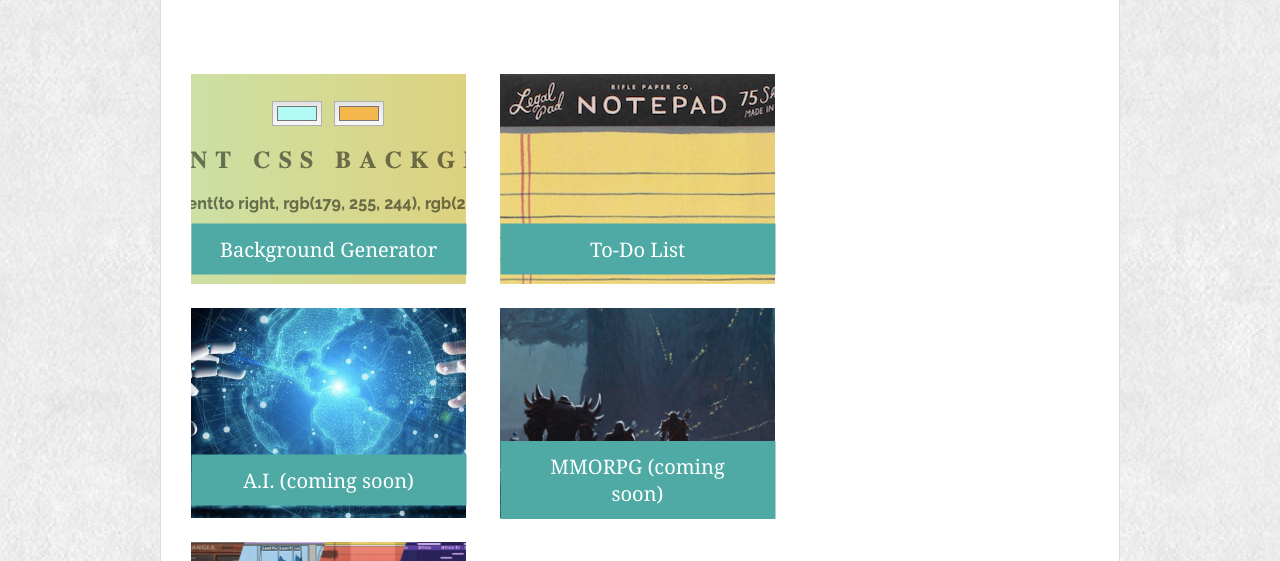
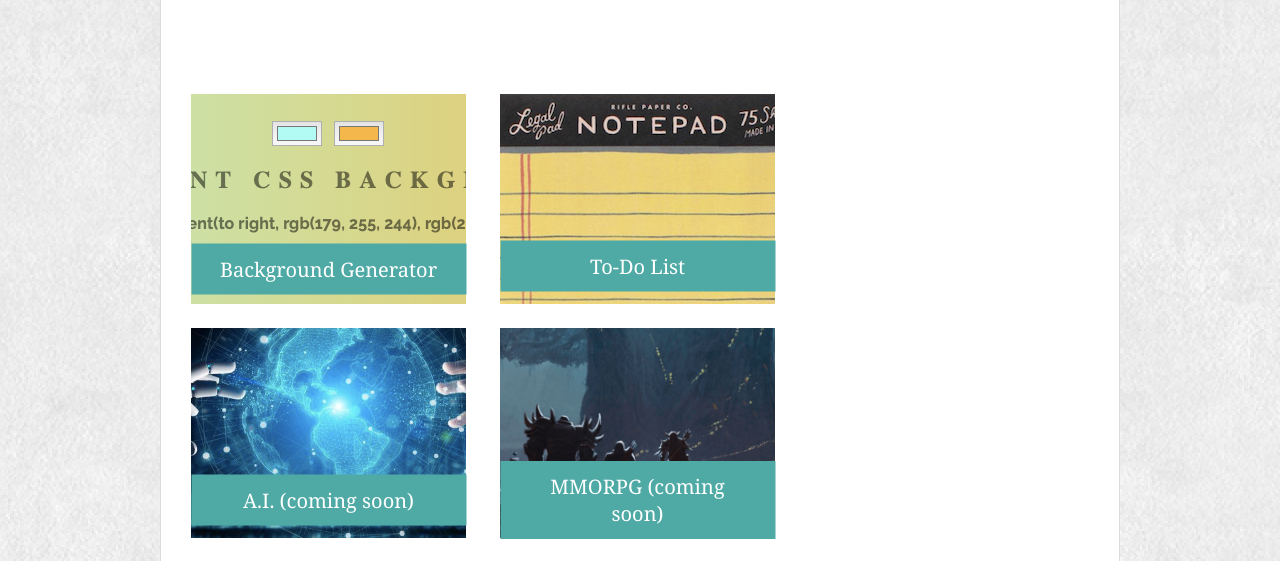
Before and after one commit to timstarkk/Basic-Portfolio, a plain HTML site: page portfolio.html in a window 1280 px wide. Shown: the part 239-800 px from the top of the page. Drawn offline with Linux system fonts and the light colour scheme.

Commit message:
added spacer class to  second image

```diff
--- a/portfolio.html
+++ b/portfolio.html
@@ -36,7 +36,7 @@
                     <button class="btn" onclick="window.location.href = 'https://timstarkk.github.io/Background-Generator';">Background Generator</button>
                     </div>
                     <div class="container2">
-                    <img class="portimage" src="assets/images/todolist.png" alt="to do list">
+                    <img class="portimage spacer" src="assets/images/todolist.png" alt="to do list">
                     <button class="btn" onclick="window.location.href = 'https://timstarkk.github.io/To-Do-List';">To-Do List</button>
                     </div>
                 </div>
```
